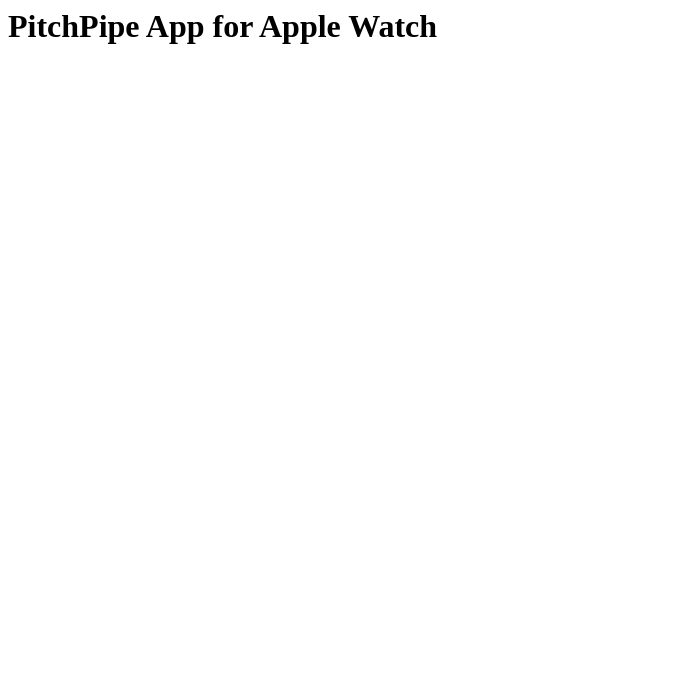
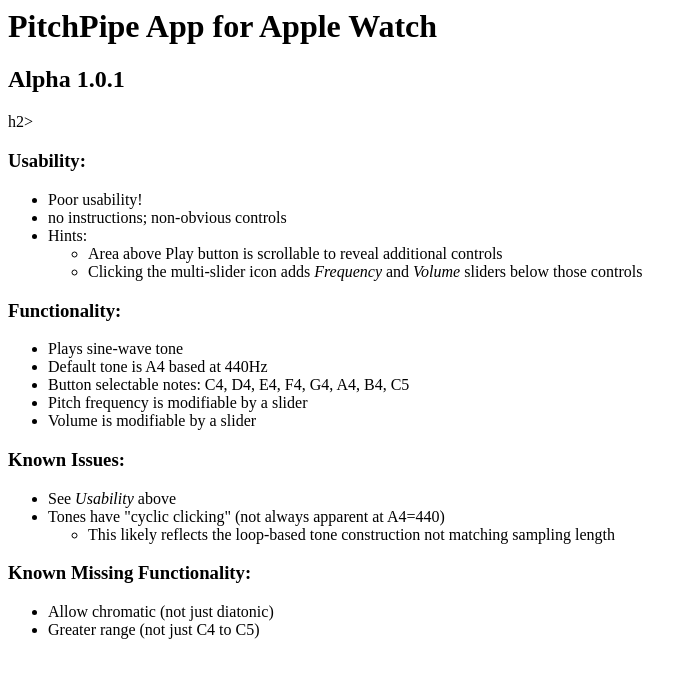
Before and after one commit to jody/PitchPipeWatchApp, a plain HTML site: page docs/index.html in a window 1280 px wide. Shown: the whole page, without its empty margins (0-697 px from the left). Drawn offline with Linux system fonts and the light colour scheme.

Commit message:
Enhance documentation for PitchPipe App

```diff
--- a/docs/index.html
+++ b/docs/index.html
@@ -4,5 +4,39 @@
   </head>
   <body>
     <h1>PitchPipe App for Apple Watch</h1>
+    <h2>Alpha 1.0.1</h2>h2>
+    <h3>Usability:</h3>
+    <ul>
+      <li>Poor usability!</li>
+      <li>no instructions; non-obvious controls</li>
+      <li>Hints:
+        <ul>
+          <li>Area above Play button is scrollable to reveal additional controls</li>
+          <li>Clicking the multi-slider icon adds <em>Frequency</em> and <em>Volume</em> sliders below those controls</li>
+        </ul>
+      </li>
+    </ul>
+    <h3>Functionality:</h3>
+    <ul>
+      <li>Plays sine-wave tone</li>
+      <li>Default tone is A4 based at 440Hz</li>
+      <li>Button selectable notes: C4, D4, E4, F4, G4, A4, B4, C5</li>
+      <li>Pitch frequency is modifiable by a slider</li>
+      <li>Volume is modifiable by a slider</li>
+    </ul>
+    <h3>Known Issues:</h3>
+    <ul>
+      <li>See <em>Usability</em> above</li>
+      <li>Tones have "cyclic clicking" (not always apparent at A4=440)
+        <ul><li>
+          This likely reflects the loop-based tone construction not matching sampling length
+        </li></ul>
+      </li>
+    </ul>
+    <h3>Known Missing Functionality:</h3>
+    <ul>
+      <li>Allow chromatic (not just diatonic)</li>
+      <li>Greater range (not just C4 to C5)</li>
+    </ul>
   </body>
 </html>
```
